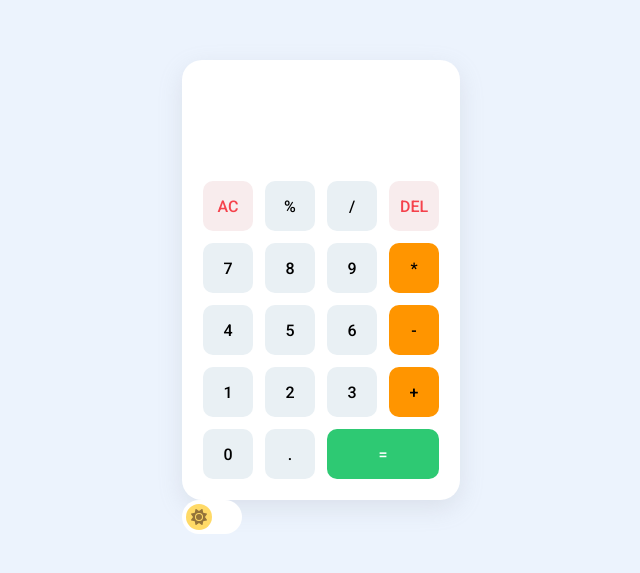
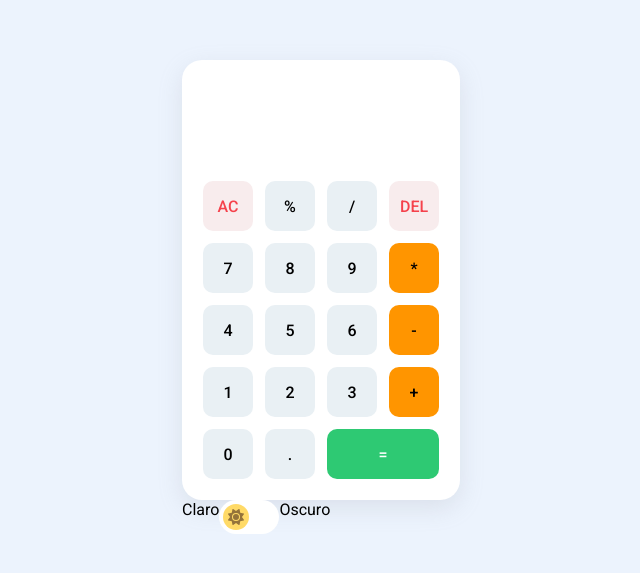
Before and after one commit to D4vc-198/Calculadora, a React (Create React App) app: page / in a window 1280 px wide. Shown: the part 103-676 px from the top of the page, without its empty margins (319-959 px from the left). Built offline with nearby package versions, Linux system fonts and the light colour scheme.

Commit message:
labels text added

```diff
--- a/src/App.js
+++ b/src/App.js
@@ -6,10 +6,10 @@ import { ChangeDarkMode } from "./utils/changeTheme";
 function App() {
   const [screenText, setScreenText] = useState("");
   const [result, setResult] = useState("");
-  const [appContainer, setAppContainer] = useState(null)
+  const [appContainer, setAppContainer] = useState(null);
 
   useEffect(() => {
-    setAppContainer(document.getElementById("app-container"))
+    setAppContainer(document.getElementById("app-container"));
   }, [screenText, appContainer]);
 
   // La función eval() es potencialmente peligrosa y puede llevar a código inseguro. Si es posible, evita su uso.
@@ -142,6 +142,7 @@ function App() {
         </div>
       </div>
       <div>
+        <span>Claro</span>
         <label className="switch">
           <input
             type="checkbox"
@@ -149,6 +150,7 @@ function App() {
           />
           <span className="slider round"></span>
         </label>
+        <span>Oscuro</span>
       </div>
     </div>
   );
```
